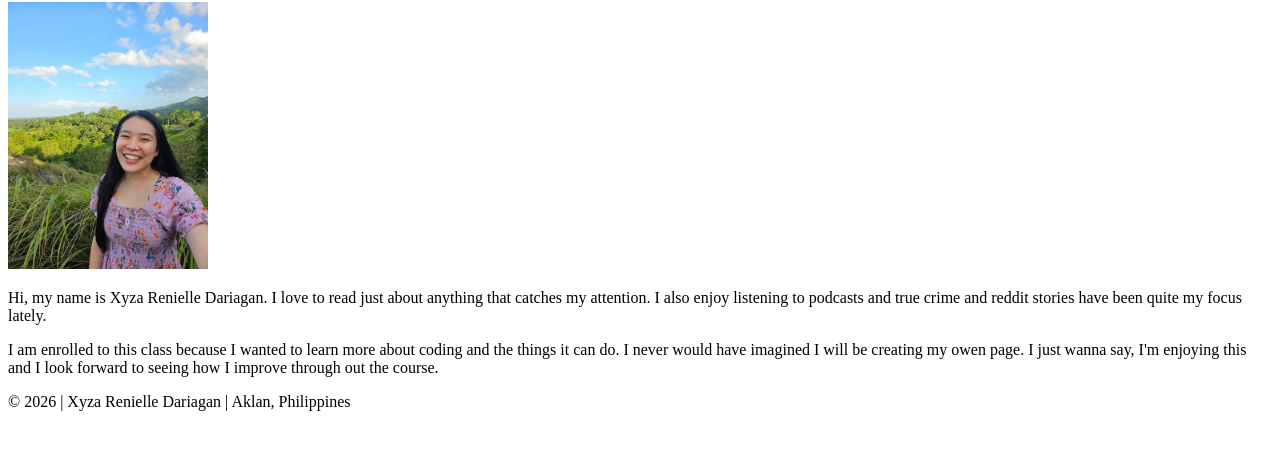
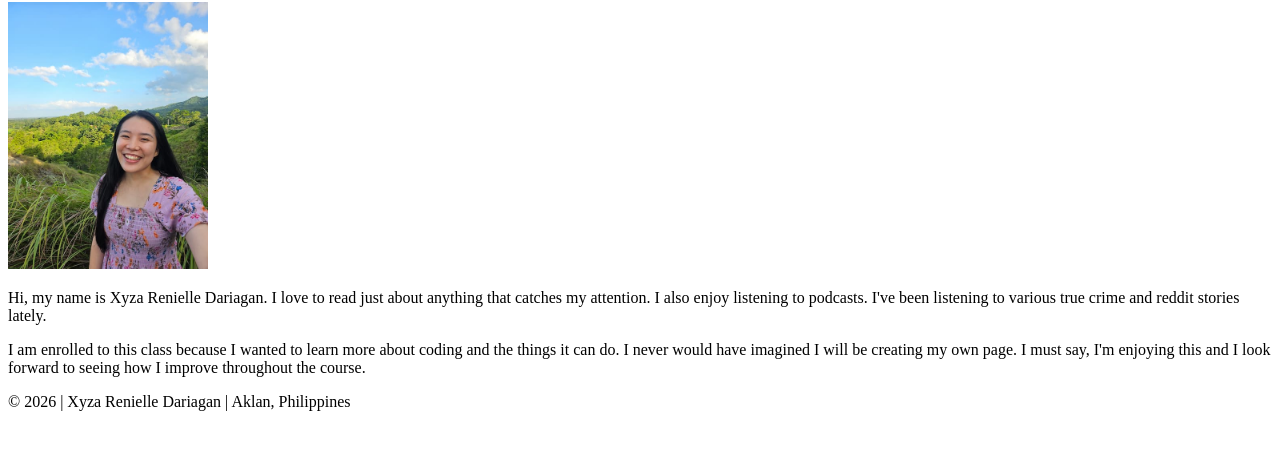
Before and after one commit to xyza-renielle/wdd130, a plain HTML site: page index.html in a window 1280 px wide. Shown: the part 104-554 px from the top of the page. Drawn offline with Linux system fonts and the light colour scheme.

Commit message:
Week 01 Assignment: Home Page

```diff
--- a/index.html
+++ b/index.html
@@ -18,11 +18,12 @@
         <h1> Xyza Renielle Dariagan | WDD 130</h1>
         <img src="images/profile.jpg" alt="Hi, I'm Xyza!" width="200">
         <p>Hi, my name is Xyza Renielle Dariagan. I love to read just about anything that catches my
-            attention. I also enjoy listening to podcasts and true crime and reddit stories have
-            been quite my focus lately.</p>
+            attention. I also enjoy listening to podcasts. I've been listening to various true crime
+            and reddit stories
+            lately.</p>
         <p>I am enrolled to this class because I wanted to learn more about coding and the things it
-            can do. I never would have imagined I will be creating my owen page. I just wanna say,
-            I'm enjoying this and I look forward to seeing how I improve through out the course.</p>
+            can do. I never would have imagined I will be creating my own page. I must say,
+            I'm enjoying this and I look forward to seeing how I improve throughout the course.</p>
     </main>
     <footer>
         <p>© 2026 | Xyza Renielle Dariagan | Aklan, Philippines</p>
```
